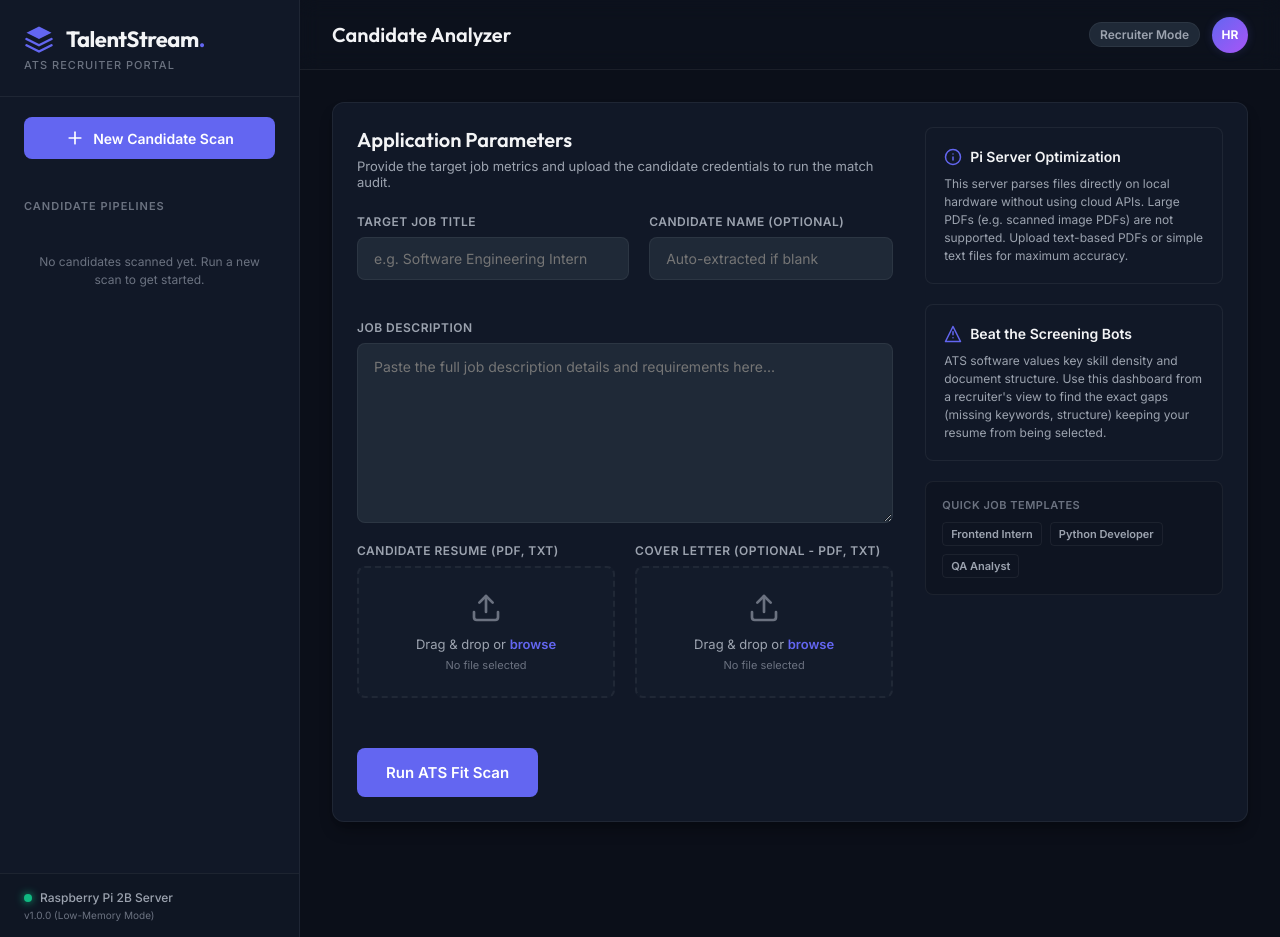
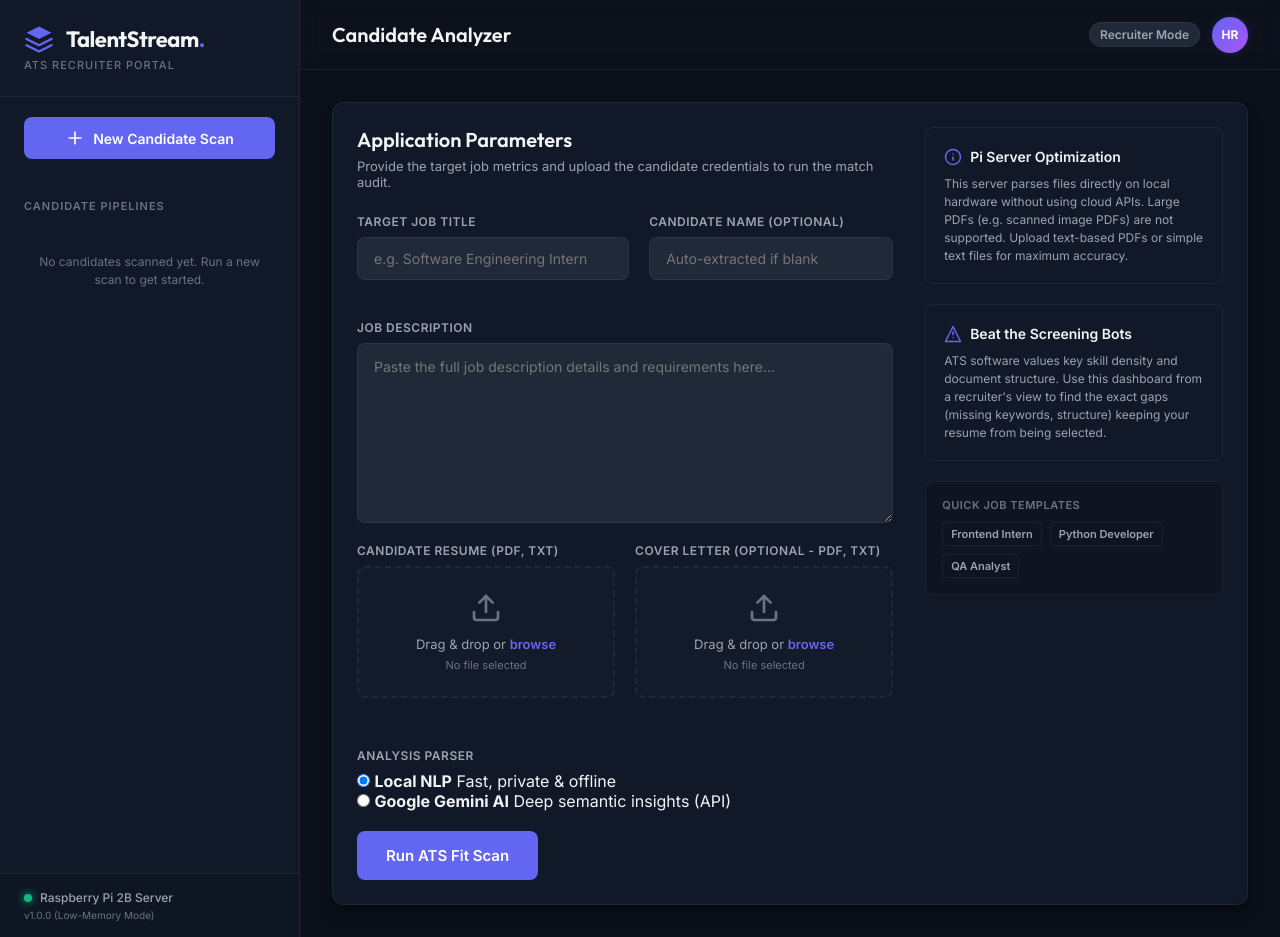
Before and after one commit to Bloomy52/resume-matcher-ats, a Flask app: page / in a window 1280 px wide. Run offline with Flask 3, Linux system fonts and the light colour scheme; data that the repository does not hold is empty.

Commit message:
Added config radio buttons and config path to API Routes

```diff
--- a/templates/index.html
+++ b/templates/index.html
@@ -133,6 +133,26 @@
                                 </div>
                             </div>
 
+                            <div class="form-group">
+                                <label class="form-label">Analysis Parser</label>
+                                <div class="parser-toggle-container">
+                                    <div class="parser-option selected" id="parser-option-local">
+                                        <input type="radio" id="radio-parser-local" name="parser_mode" value="local" checked>
+                                        <label for="radio-parser-local" class="parser-label-content">
+                                            <strong>Local NLP</strong>
+                                            <span class="parser-sublabel">Fast, private & offline</span>
+                                        </label>
+                                    </div>
+                                    <div class="parser-option" id="parser-option-gemini">
+                                        <input type="radio" id="radio-parser-gemini" name="parser_mode" value="gemini">
+                                        <label for="radio-parser-gemini" class="parser-label-content">
+                                            <strong>Google Gemini AI</strong>
+                                            <span class="parser-sublabel" id="gemini-sublabel">Deep semantic insights (API)</span>
+                                        </label>
+                                    </div>
+                                </div>
+                            </div>
+
                             <div class="form-actions">
                                 <button type="submit" id="btn-submit-scan" class="btn btn-primary btn-large flex-1">
                                     <span>Run ATS Fit Scan</span>
@@ -191,6 +211,8 @@
                                 <span id="res-candidate-email">jane.doe@example.com</span>
                                 <span class="meta-separator">&bull;</span>
                                 <span id="res-candidate-phone">555-0199</span>
+                                <span class="meta-separator">&bull;</span>
+                                <span class="parser-used-badge" id="res-candidate-parser">Local NLP</span>
                             </div>
                         </div>
                     </div>
@@ -432,7 +454,8 @@
         // Store API route variables in window context for static serving robust paths
         window.API_ROUTES = {
             analyze: "{{ url_for('analyze') }}",
-            candidates: "{{ url_for('get_candidates') }}"
+            candidates: "{{ url_for('get_candidates') }}",
+            config: "{{ url_for('get_config') }}"
         };
     </script>
     <script src="{{ url_for('static', filename='app.js') }}"></script>
```
